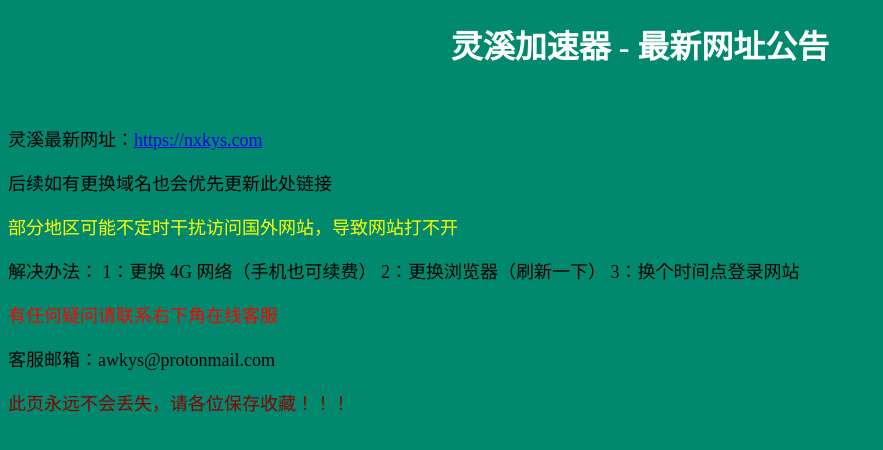
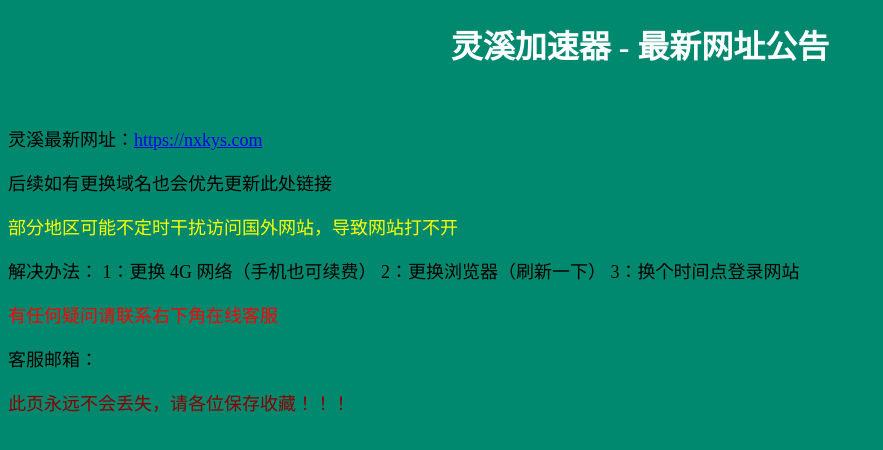
Before and after one commit to awkys/awkys.github.io, a plain HTML site: page index.html in a window 1280 px wide. Shown: the whole page, without its empty margins (0-883 px from the left). Drawn offline with Linux system fonts and the light colour scheme.

Commit message:
Update index.html

```diff
--- a/index.html
+++ b/index.html
@@ -17,7 +17,7 @@
         <p> <font color="yellow">部分地区可能不定时干扰访问国外网站，导致网站打不开</font></p>
         <p> 解决办法： 1：更换 4G 网络（手机也可续费） 2：更换浏览器（刷新一下） 3：换个时间点登录网站</p>
         <p> <font color="red">有任何疑问请联系右下角在线客服</font></p>
-        <p> 客服邮箱：awkys@protonmail.com</p>
+        <p> 客服邮箱：</p>
         <p> <font color="darkred">此页永远不会丢失，请各位保存收藏！！！</font></p>
     </div>
 </body>
```
